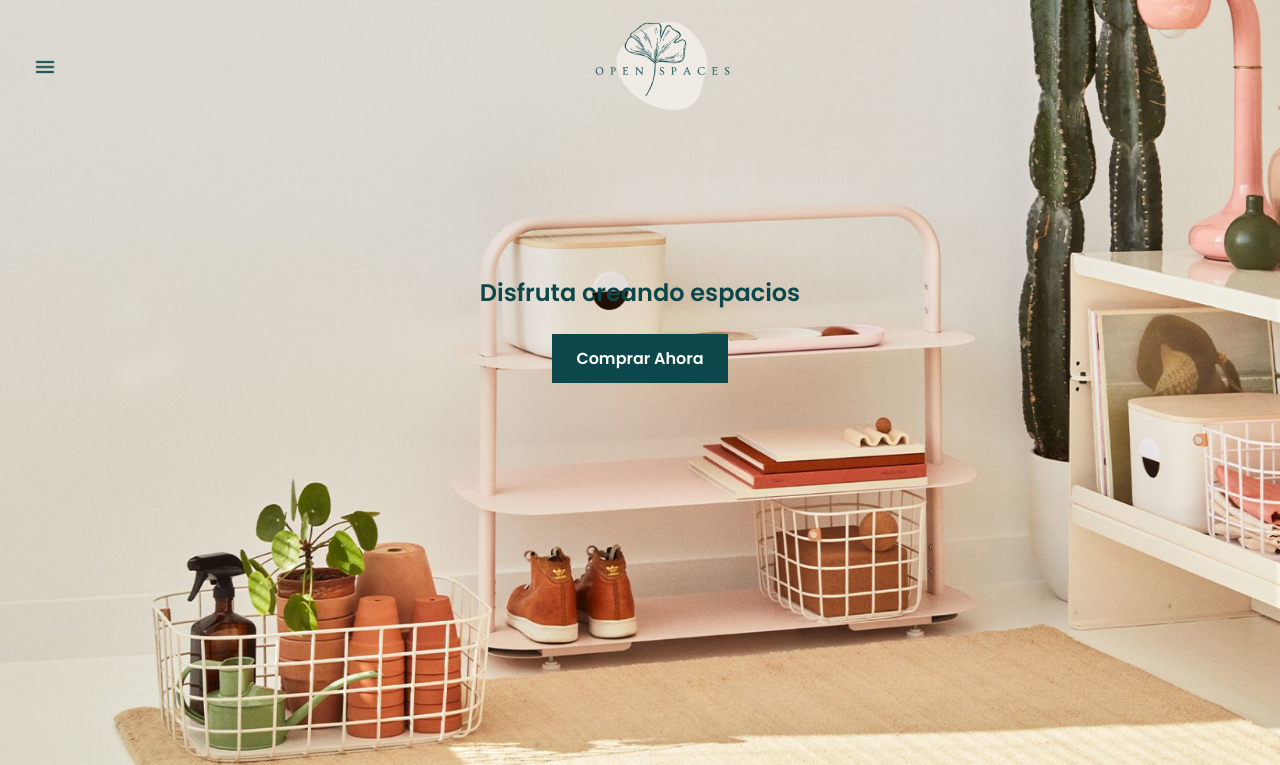
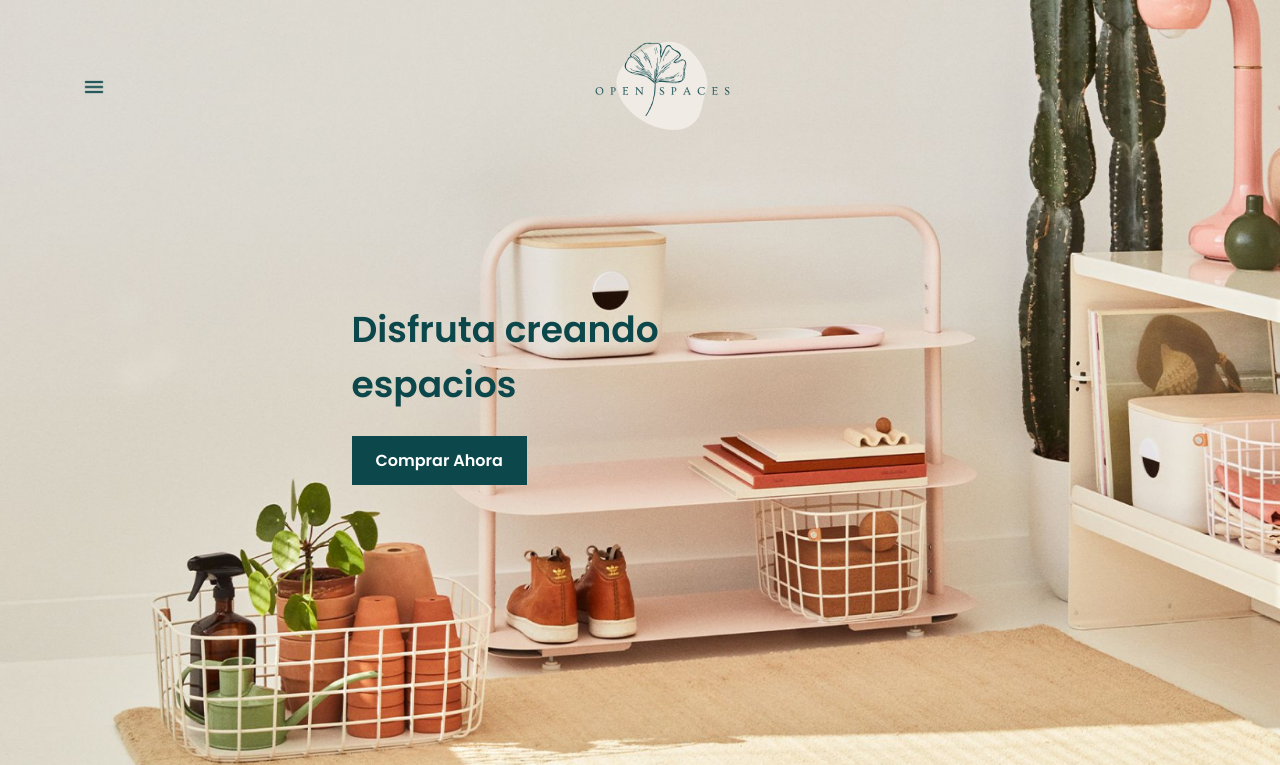
Before and after one commit to Adalab/modulo-1-evaluacion-final-MiriamPoveda, a website: page src/html/index.html in a window 1280 px wide. Shown: the top 765 px of the page. Drawn offline with nearby package versions, Linux system fonts and the light colour scheme; files that its build step writes are made by us from their sources; files whose address does not match are found by name.

Commit message:
Add header responsive

```diff
--- a/src/html/partials/header.html
+++ b/src/html/partials/header.html
@@ -5,6 +5,8 @@
       src="./assets/images/hamburger.png"
       alt="Menú de hamburguesa"
   /></a>
+  <article class="spaces">
+    <div class="spaces-menu">
       <nav class="menu">
         <ul class="menu__list">
           <li>Productos</li>
@@ -13,14 +15,15 @@
           <li>Inicio</li>
         </ul>
       </nav>
-  <article class="spaces">
       <a class="spaces__icon" href="./index.html" title="Página principal"
         ><img src="./assets/images/logo.png" alt="Logo de Open Spaces"
       /></a>
+    </div>
+    <div class="ipad-spaces">
       <h1 class="title">Disfruta creando espacios</h1>
-
       <button class="title__button">
         <a class="links" href="https://www.adalab.es/">Comprar ahora</a>
       </button>
+    </div>
   </article>
 </header>
--- a/src/scss/layout/_header.scss
+++ b/src/scss/layout/_header.scss
@@ -17,19 +17,42 @@
     width: 24px;
     height: 24px;
     margin: 55px 0 0 33px;
+
+    @media all and (min-width: 900px) {
+      margin: 75px 0 0 82px;
+    }
+
+    @media all and (min-width: 1728px) {
+      display: none;
+    }
   }
 }
 
 // Menú de inicio
 
+.spaces-menu {
+  @media all and (min-width: 1728px) {
+    display: flex;
+    align-items: center;
+    margin-left: -400px;
+  }
+}
+
 .menu {
   display: none;
+  padding-right: 81px;
+
+  @media all and (min-width: 1728px) {
+    display: flex;
+  }
 
   &__list {
     display: flex;
     gap: 30px;
     list-style: none;
     text-decoration: none;
+    color: $turquoise;
+    font-size: 16px;
   }
 }
 
@@ -40,6 +63,11 @@
   display: flex;
   flex-direction: column;
   align-items: center;
+  text-align: center;
+
+  @media all and (min-width: 900px) {
+    padding-top: 39px;
+  }
 
   &__icon {
     height: 96px;
@@ -47,12 +75,35 @@
     padding-left: 45px;
   }
 }
+
+@media all and (min-width: 900px) {
+  .ipad-spaces {
+    text-align: left;
+    margin-left: -147px;
+    width: 430px;
+  }
+}
+
+@media all and (min-width: 1728px) {
+  .ipad-spaces {
+    margin-left: -673px;
+  }
+}
+
 .title {
   font-size: 24px;
   color: $turquoise;
   font-weight: 600;
   padding-top: 160px;
   padding-bottom: 24px;
+
+  @media all and (min-width: 900px) {
+    font-size: 36px;
+  }
+
+  @media all and (min-width: 1728px) {
+    padding-top: 400px;
+  }
 
   &__button {
     font-weight: 600;
```
Also changed, not shown: src/scss/main.scss (+0 -7 lines). Lines whose indentation alone changed are shown as unchanged.
